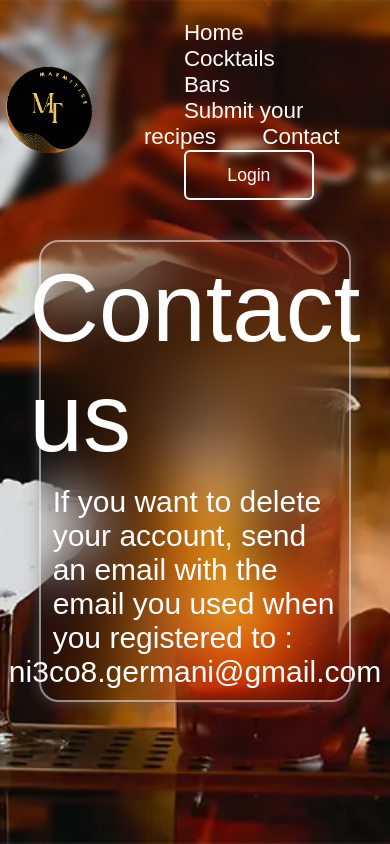
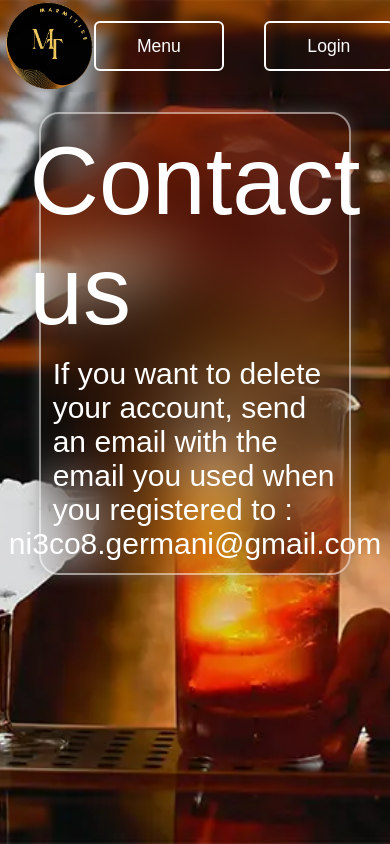
Before and after one commit to Nicolas38144/Web-project---Marmitise, a React (Create React App) app in the folder front-marmitise/: page /contact in a window 390 px wide. Built offline with nearby package versions, Linux system fonts and the light colour scheme.

Commit message:
la navBar est responsive

```diff
--- a/front-marmitise/src/components/card/cardCocktail.css
+++ b/front-marmitise/src/components/card/cardCocktail.css
@@ -1,5 +1,5 @@
 .cardCocktail {
-    min-width: 500px;
+    min-width: 400px;
     background: transparent;
     border: 2px solid rgba(255, 255, 255, .5);
     border-radius: 20px;
@@ -8,8 +8,6 @@
     display: flex;
     flex-direction: column;
     padding: 2% 1% 1% 1%;
-    /*justify-content: center;*/
-    /*align-items: center;*/
     color: white;
 }
 
@@ -42,6 +40,15 @@
     margin: 0 10px;
 }
 
+@media screen and (max-width: 1285px) {
+    .cardCocktail {
+        min-width: 500px;
+    }
+    .cardCocktail .alcohols,.softs,.ingredients {
+        margin-left: 22%;
+    }
+}
+
 @media screen and (max-width: 1040px) {
     .cardCocktail {
         min-width: 450px;
--- a/front-marmitise/src/components/navBar/navBar.css
+++ b/front-marmitise/src/components/navBar/navBar.css
@@ -5,7 +5,6 @@
     align-items: center;
     z-index: 99;
     opacity: 0.99;
-    /*background-color: #030303;*/
 }
 
 .navBar .logo {
@@ -14,6 +13,11 @@
 
 .navBar .navigation {
     padding: 20px 50px;
+}
+
+.navBar .navigation .btnToggleNav {
+    cursor: pointer;
+    display: none;
 }
 
 .navBar .navigation .current{
@@ -44,7 +48,7 @@
     transform: scaleX(1);
 }
 
-.navBar .navigation .btnLogin-popup {
+.navBar .btnLogin-popup,.btnToggleNav {
     width: 130px;
     height: 50px;
     background: transparent;
@@ -55,11 +59,93 @@
     font-size: 1.1em;
     color: #fff;
     font-weight: 500;
-    margin-left: 40px;
     transition: .5s;
 }
 
-.navBar .navigation .btnLogin-popup:hover {
+.navBar .navigation .btnLogin-popup {
+    margin-left: 40px;
+}
+
+.navBar .navigation .btnLogin-popup:hover,.btnToggleNav:hover {
     background: #fff;
     color: #162938;
 }
+
+.navBar .navCenter,.navCenter2 {
+    display: none;
+}
+
+
+@media screen and (max-width: 1100px) {
+    .navBar .navigation {
+        display: grid;
+        grid-template-columns: repeat(3, 1fr);
+    }
+    .navBar .navigation .current::after {
+        content: unset;
+        position: unset;
+        left: unset;
+        bottom: unset;
+        width: unset;
+        height: unset;
+        background: unset;
+        border-radius: unset;
+        transform-origin: unset;
+        transform: unset;
+        transition: unset;
+    }
+    .navBar .navigation .current:hover::after {
+        transform-origin: unset;
+        transform: unset;
+    }
+}
+
+@media screen and (max-width: 940px) {
+    .navBar {
+        justify-content: unset;
+    }
+    .navBar .navigation {
+        display: flex;
+        padding: 0px 0px;
+        margin: auto;
+    }
+    .navBar .navigation .btnToggleNav {
+        display: unset;
+    }
+    .navBar .navigation .current {
+        display: none;
+    }
+
+    .navBar .navCenter2 {
+        display: none;
+    }
+    .navBar .navCenter {
+        display: unset;
+        display: flex;
+        flex-direction: column;
+        row-gap: 30px;
+        text-align: center;
+        padding: 6% 9%;
+        border-radius: 10px;
+        background: black;
+        position: absolute;
+        top: 350%;
+        left: 50%;
+        transform: translate(-50%, -50%);
+    }
+
+    .navBar .navCenter .current {
+        font-size: 1.4em;
+        color: #fff;
+        text-decoration: none;
+        font-weight: 500;
+        padding: 10px 10px;
+        border: 2px solid black;
+    }
+
+    .navBar .navCenter .current:hover {
+        border-color: #fff;
+        outline: none;
+        border-radius: 6px;
+    }
+}
--- a/front-marmitise/src/components/navBar/navBar.js
+++ b/front-marmitise/src/components/navBar/navBar.js
@@ -1,4 +1,4 @@
-import React,{useEffect} from 'react';
+import React,{useEffect, useState} from 'react';
 import { NavLink, useNavigate } from "react-router-dom";
 
 import logo from '../../images/logo.png';
@@ -6,10 +6,12 @@ import './navBar.css';
 
 export default function NavBar(props){
 
+    var isNavOpen = false;
+    const navigate = useNavigate();
+
     useEffect(() => {
         props.changeIsLogged();
     })
-    const navigate = useNavigate();
 
     function logOut() {
         localStorage.setItem('user', '');
@@ -27,43 +29,48 @@ export default function NavBar(props){
         navigate('/login');
     }
 
+    function toggleNav() {
+        isNavOpen = !isNavOpen;
+        console.log(isNavOpen);
+        var elem1 = document.getElementsByClassName("navCenter2");
+        var elem2 = document.getElementsByClassName("navCenter");
+        if (isNavOpen) {
+            elem1[0].classList.replace("navCenter2", "navCenter");
+        }
+        else {
+            elem2[0].classList.replace("navCenter", "navCenter2");
+        }
+    }
 
-    const navBarLogIn = (
+
+    const navBar = (
         <>
         <div className='navBar'>
             <img className='logo' src={logo} alt="Logo" width="90" height="90"/>
             <nav className='navigation'>
+                <button className="btnToggleNav" onClick={() => toggleNav()}>Menu</button>
                 <NavLink className="current" to="/home"> Home </NavLink>
                 <NavLink className="current" to="/cocktails"> Cocktails </NavLink>
                 <NavLink className="current" to="/bars"> Bars </NavLink>
                 <NavLink className="current" to="/submit"> Submit your recipes </NavLink>
                 <NavLink className="current" to="/contact"> Contact </NavLink>
-                <button className='btnLogin-popup' onClick={() => logIn()}>Login</button>
+                {props.isLogged === false ?
+                (
+                    <button className="btnLogin-popup" onClick={() => logIn()}>Login</button>
+                ) : (
+                    <button className="btnLogin-popup" onClick={() => logOut()}>Log out</button>
+                )}
+            </nav>
+            <nav className='navCenter2'>
+                <NavLink className="current" to="/home" onClick={() => toggleNav()}> Home </NavLink>
+                <NavLink className="current" to="/cocktails" onClick={() => toggleNav()}> Cocktails </NavLink>
+                <NavLink className="current" to="/bars" onClick={() => toggleNav()}> Bars </NavLink>
+                <NavLink className="current" to="/submit" onClick={() => toggleNav()}> Submit your recipes </NavLink>
+                <NavLink className="current" to="/contact" onClick={() => toggleNav()}> Contact </NavLink>
             </nav>
         </div>
         </>
     );
 
-    const navBarLogOut = (
-        <>
-        <div className='navBar'>
-            <img className='logo' src={logo} alt="Logo" width="90" height="90"/>
-            <nav className='navigation'>
-            <NavLink className="current" to="/home"> Home </NavLink>
-                <NavLink className="current" to="/cocktails"> Cocktails </NavLink>
-                <NavLink className="current" to="/bars"> Bars </NavLink>
-                <NavLink className="current" to="/submit"> Submit your recipes </NavLink>
-                <NavLink className="current" to="/contact"> Contact </NavLink>
-                <button className='btnLogin-popup' onClick={() => logOut()}>Log out</button>
-            </nav>
-        </div>
-        </>
-    );
-
-    if (props.isLogged === false) {
-        return navBarLogIn;
-    }
-    else {
-        return navBarLogOut;
-    }
+    return navBar;
 }
--- a/front-marmitise/src/views/cocktailsView/cocktailsView.css
+++ b/front-marmitise/src/views/cocktailsView/cocktailsView.css
@@ -1,9 +1,16 @@
 .cocktailsView {
     display: grid;
-    grid-template-columns: repeat(auto-fit, minmax(40%, 1fr));
+    grid-template-columns: repeat(auto-fit, minmax(30%, 3fr));
     grid-row-gap: 80px;
     justify-items: center;
     margin-bottom: 4%;
+}
+
+@media screen and (max-width: 1285px) {
+    .cocktailsView {
+        grid-template-columns: repeat(auto-fit, minmax(40%, 2fr));
+        grid-row-gap: 50px;
+    }
 }
 
 @media screen and (max-width: 840px) {
```
